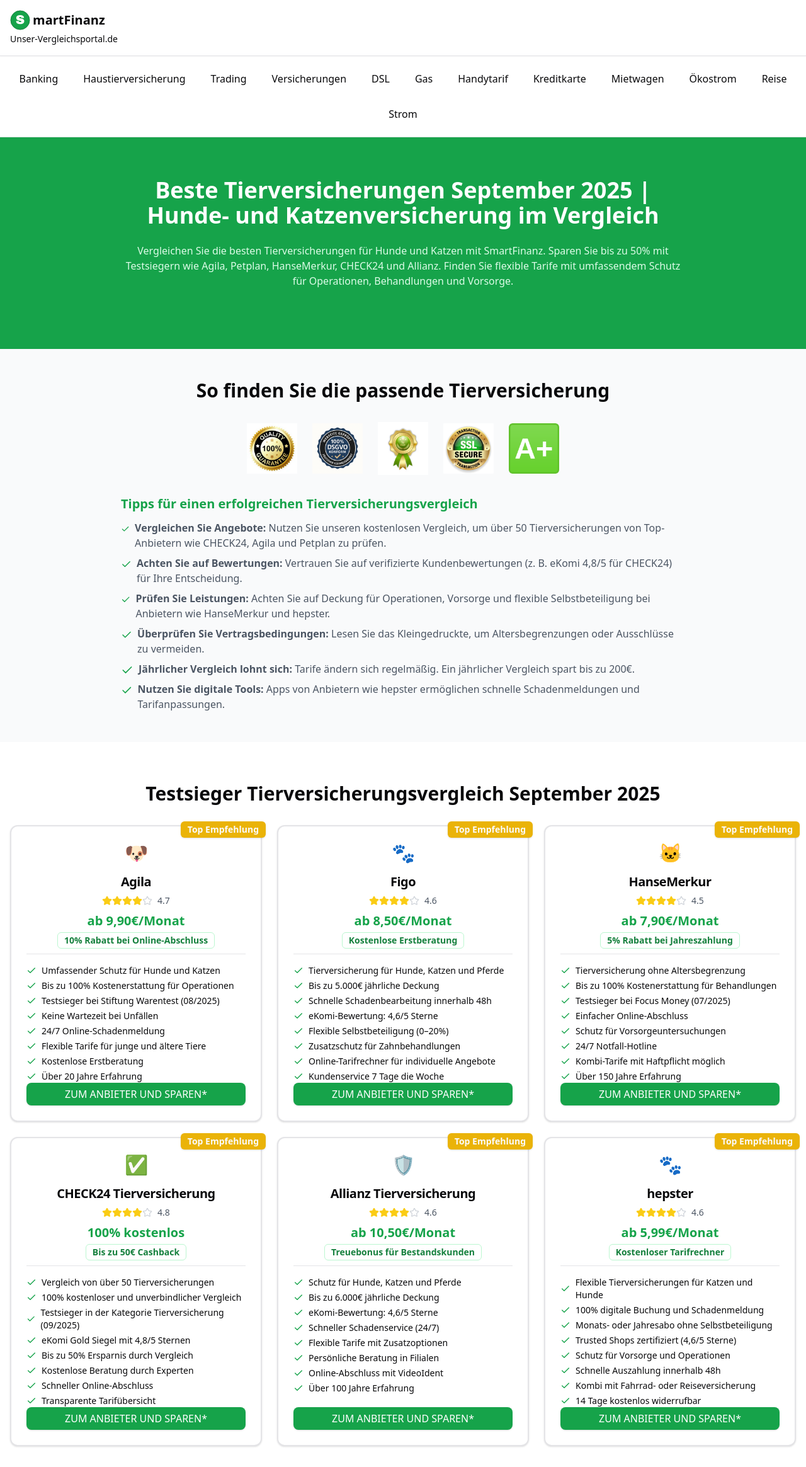
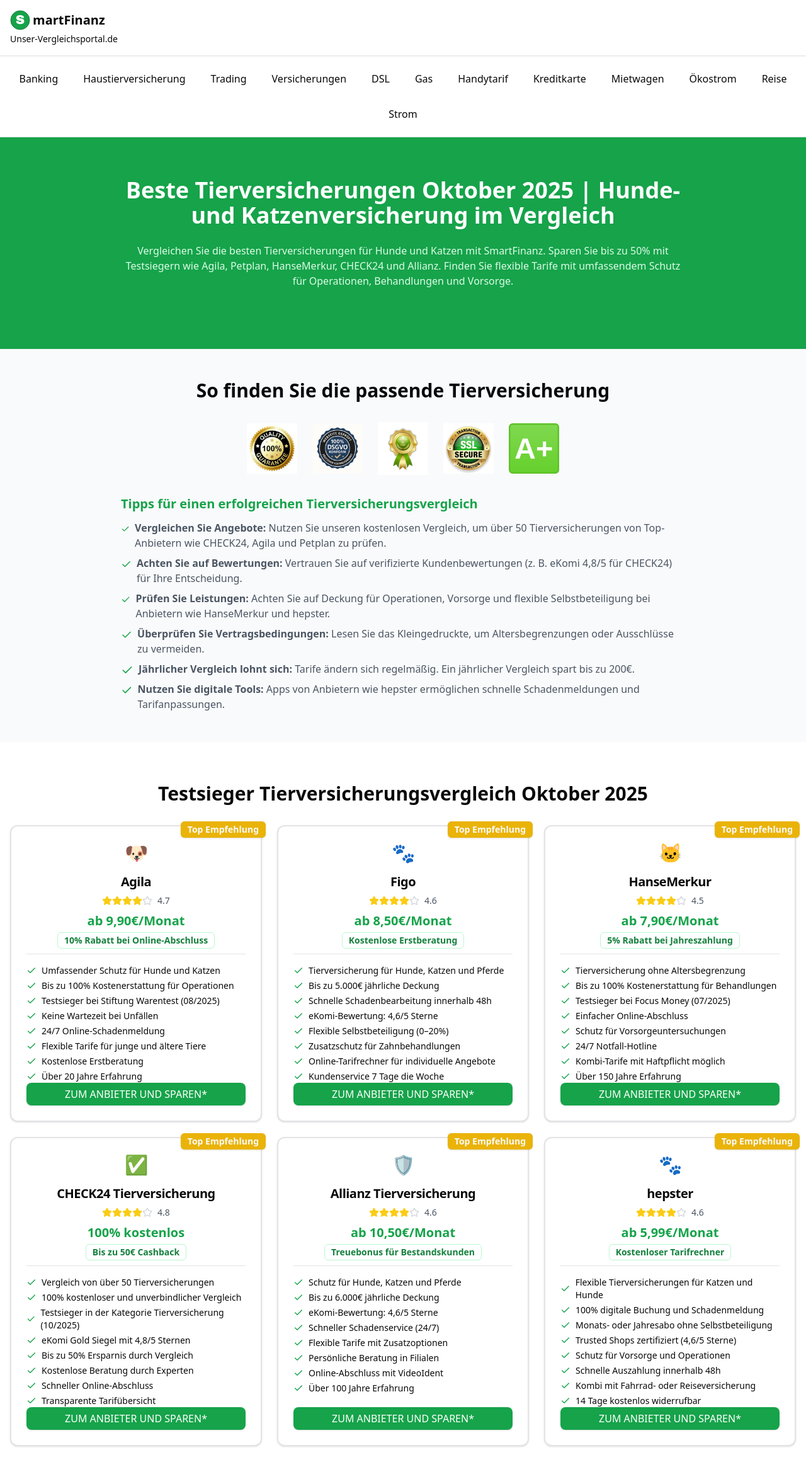
Before and after one commit to DennisMoskal/unser-vergleichsportal.de, a Next.js app: page /tierversicherungen in a window 1280 px wide. Shown: the top 2329 px of the page at 63% size. Built offline with nearby package versions, Linux system fonts and the light colour scheme.

Commit message:
Update page.tsx

```diff
--- a/src/app/tierversicherungen/page.tsx
+++ b/src/app/tierversicherungen/page.tsx
@@ -328,7 +328,7 @@ const providerData = [
     features: [
       "Vergleich von über 50 Tierversicherungen",
       "100% kostenloser und unverbindlicher Vergleich",
-      "Testsieger in der Kategorie Tierversicherung (09/2025)",
+      "Testsieger in der Kategorie Tierversicherung (10/2025)",
       "eKomi Gold Siegel mit 4,8/5 Sternen",
       "Bis zu 50% Ersparnis durch Vergleich",
       "Kostenlose Beratung durch Experten",
@@ -401,7 +401,7 @@ export default function Tierversicherungen() {
     <div className="min-h-screen bg-white">
      <Head>
   {/* --- Meta Basics --- */}
-  <title>Beste Tierversicherungen September 2025 | Hunde, Katzen & Welpen</title>
+  <title>Beste Tierversicherungen Oktober 2025 | Hunde, Katzen & Welpen</title>
   <meta
     name="description"
     content="Vergleichen Sie die besten Tierversicherungen 2025 für Hunde, Katzen & Welpen. Testsieger wie Agila, Petplan, HanseMerkur, CHECK24, Allianz & hepster. Sparen Sie bis zu 50%."
@@ -417,7 +417,7 @@ export default function Tierversicherungen() {
 
   {/* --- Open Graph --- */}
   <meta property="og:type" content="website" />
-  <meta property="og:title" content="Beste Tierversicherungen September 2025 | Hunde, Katzen & Welpen" />
+  <meta property="og:title" content="Beste Tierversicherungen Oktober 2025 | Hunde, Katzen & Welpen" />
   <meta
     property="og:description"
     content="Tierversicherungen im Vergleich: Agila, Petplan, HanseMerkur, CHECK24, Allianz & hepster. Bis zu 50% sparen – umfassender Schutz für Hunde, Katzen & Welpen."
@@ -434,10 +434,10 @@ export default function Tierversicherungen() {
 
   {/* --- Twitter --- */}
   <meta name="twitter:card" content="summary_large_image" />
-  <meta name="twitter:title" content="Beste Tierversicherungen September 2025 | Hunde, Katzen & Welpen" />
+  <meta name="twitter:title" content="Beste Tierversicherungen Oktober 2025 | Hunde, Katzen & Welpen" />
   <meta
     name="twitter:description"
-    content="Beste Tierversicherungen September 2025 | Hunde- und Katzenversicherung im Vergleich"
+    content="Beste Tierversicherungen Oktober 2025 | Hunde- und Katzenversicherung im Vergleich"
   />
   <meta
     name="twitter:image"
@@ -479,7 +479,7 @@ export default function Tierversicherungen() {
       __html: JSON.stringify({
         "@context": "https://schema.org",
         "@type": "WebPage",
-        "name": "Beste Tierversicherungen September 2025 | Hunde, Katzen & Welpen",
+        "name": "Beste Tierversicherungen Oktober 2025 | Hunde, Katzen & Welpen",
         "url": "https://unser-vergleichsportal.de/tierversicherungen",
         "description":
           "Vergleichen Sie die besten Tierversicherungen 2025 für Hunde, Katzen & Welpen. Testsieger wie Agila, Petplan, HanseMerkur, CHECK24, Allianz & hepster. Sparen Sie bis zu 50%.",
@@ -561,7 +561,7 @@ export default function Tierversicherungen() {
         <div className="container mx-auto px-4">
           <div className="max-w-4xl mx-auto text-center">
             <h1 className="text-3xl sm:text-4xl font-bold mb-4 sm:mb-6">
-              Beste Tierversicherungen September 2025 | Hunde- und Katzenversicherung im Vergleich
+              Beste Tierversicherungen Oktober 2025 | Hunde- und Katzenversicherung im Vergleich
             </h1>
             <p className="text-sm sm:text-base text-green-100 mb-6 sm:mb-8">
               Vergleichen Sie die besten Tierversicherungen für Hunde und Katzen mit SmartFinanz. Sparen Sie bis zu 50%
@@ -657,7 +657,7 @@ export default function Tierversicherungen() {
       <section className="py-12 sm:py-16 bg-white">
         <div className="container mx-auto px-4">
           <h2 className="text-2xl sm:text-3xl font-bold mb-6 sm:mb-8 text-center">
-            Testsieger Tierversicherungsvergleich September 2025
+            Testsieger Tierversicherungsvergleich Oktober 2025
           </h2>
           <div className="grid gap-6 grid-cols-1 md:grid-cols-2 lg:grid-cols-3">
             {sortedProviders.map((provider) => (
```
